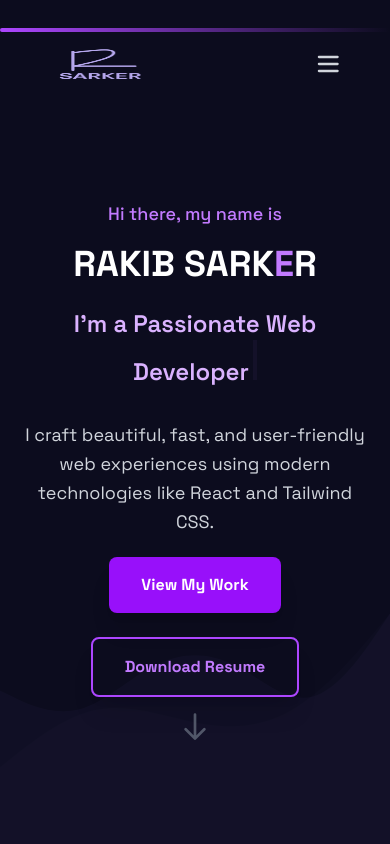
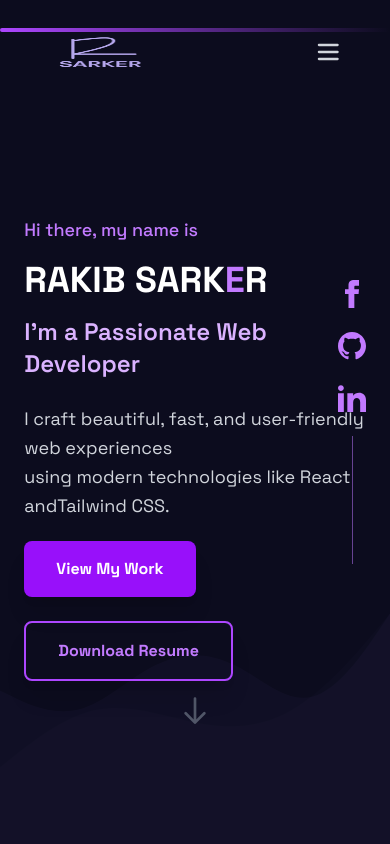
Before and after one commit to Sark-Rakib/sark-rakib-portfolio, a React (Vite) app: page / in a window 390 px wide. Shown: the top 844 px of the page. Built offline with nearby package versions, Linux system fonts and the light colour scheme.

Commit message:
update hero section

```diff
--- a/src/component/Hero.jsx
+++ b/src/component/Hero.jsx
@@ -3,7 +3,7 @@ import { motion, AnimatePresence } from "framer-motion";
 
 export default function Hero() {
   const [text, setText] = useState("");
-  const [showCursor, setShowCursor] = useState(true);
+  // const [showCursor, setShowCursor] = useState(true);
   const fullText = "I'm a Passionate Web Developer";
 
   useEffect(() => {
@@ -14,7 +14,7 @@ export default function Hero() {
         index++;
       } else {
         clearInterval(timer);
-        setShowCursor(false);
+        // setShowCursor(false);
       }
     }, 80);
 
@@ -105,12 +105,12 @@ export default function Hero() {
       </div>
 
       {/* Social Icons - Fixed Left Side (Vertical) */}
-      <div className="fixed left-6 top-1/2 -translate-y-1/2 z-20 hidden md:flex flex-col gap-6">
+      <div className="fixed flex flex-col gap-6 right-6 top-1/2 -translate-y-1/2 z-20 md:flex md:flex-col md:gap-6">
         <motion.a
           href={socialLinks.facebook}
           target="_blank"
           rel="noopener noreferrer"
-          initial={{ opacity: 0, x: -50 }}
+          initial={{ opacity: 0, x: 50 }}
           animate={{ opacity: 1, x: 0 }}
           transition={{ delay: 1 }}
           whileHover={{ scale: 1.2, x: 10 }}
@@ -174,57 +174,53 @@ export default function Hero() {
       </div>
 
       <motion.div
-        className="relative z-10 max-w-7xl mx-auto px-6 sm:px-8 lg:px-12 text-center"
+        className="relative z-10 w-11/12 px-2 sm:px-8 lg:px-30 text-start"
         variants={container}
         initial="hidden"
         animate="visible"
       >
         <motion.p
           variants={item}
-          className="text-lg sm:text-xl mt-23 sm:mt-10 md:mt-10 text-purple-400 font-medium mb-4"
+          className="text-lg sm:text-xl mt-23 sm:mt-10 md:mt-20 text-purple-400 font-medium mb-4"
         >
           Hi there, my name is
         </motion.p>
 
         <motion.h1
           variants={item}
-          className="text-4xl sm:text-5xl md:text-6xl font-bold text-white mb-6"
+          className="text-4xl sm:text-5xl md:text-6xl font-bold text-white mb-2"
         >
           RAKIB SARK<span className="text-purple-400">E</span>R
         </motion.h1>
 
         <motion.div
           variants={item}
-          className="h-20 flex items-center justify-center mb-8"
+          className="h-20 flex items-center justify-start mb-4"
         >
-          <h2 className="text-2xl sm:text-3xl md:text-4xl font-semibold text-purple-300">
+          <h2 className="text-2xl sm:text-3xl md:text-3xl font-semibold text-purple-300">
             {text}
             <AnimatePresence>
-              {showCursor && (
-                <motion.span
-                  initial={{ opacity: 0 }}
-                  animate={{ opacity: 1 }}
-                  exit={{ opacity: 0 }}
-                  className="inline-block w-1 h-10 bg-purple-400 ml-1"
-                  transition={{ repeat: Infinity, duration: 0.8 }}
-                />
-              )}
+              <motion.span
+                initial={{ opacity: 0 }}
+                animate={{ opacity: 1 }}
+                exit={{ opacity: 0 }}
+              />
             </AnimatePresence>
           </h2>
         </motion.div>
 
         <motion.p
           variants={item}
-          className="mt-5 max-w-2xl mx-auto text-lg sm:text-xl text-gray-300 leading-relaxed"
+          className="text-lg sm:text-xl text-gray-300 leading-relaxed"
         >
-          I craft beautiful, fast, and user-friendly web experiences using
-          modern technologies like React and Tailwind CSS.
+          I craft beautiful, fast, and user-friendly web experiences <br />
+          using modern technologies like React andTailwind CSS.
         </motion.p>
 
         {/* Buttons - Find Me button removed */}
         <motion.div
           variants={item}
-          className="mt-5 flex flex-col sm:flex-row gap-6 justify-center items-center"
+          className="mt-5 flex flex-col justify-start items-start sm:flex-row gap-6 md:justify-start md:items-center"
         >
           <motion.button
             onClick={() => handleScroll("#projects")}
--- a/src/component/Navbar.jsx
+++ b/src/component/Navbar.jsx
@@ -55,7 +55,7 @@ export default function Navbar() {
         viewport={{ once: true }}
         className="px-6 py-4"
       >
-        <div className="flex justify-between items-center">
+        <div className="flex justify-between items-center h-6">
           {/* Logo */}
           <a
             href="#home"
```
